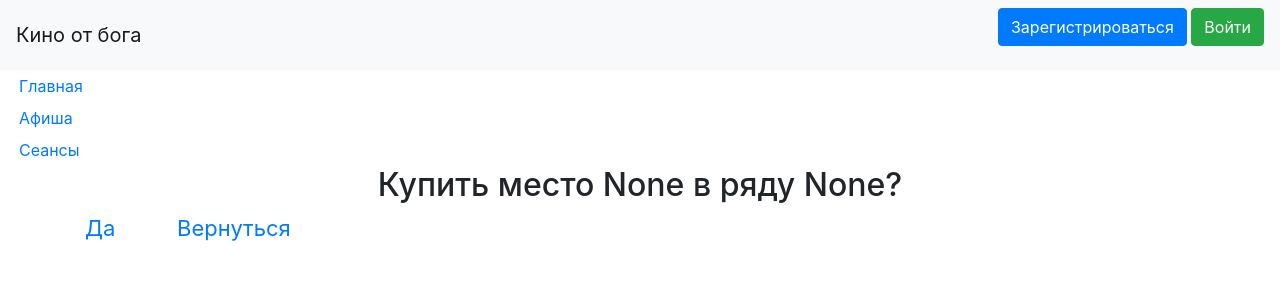
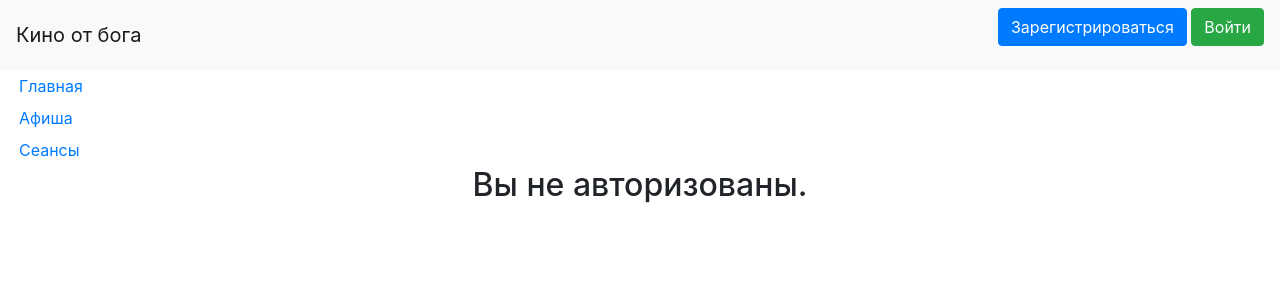
Before and after one commit to inkramink/cinema, a Flask app: page /reservation/buy in a window 1280 px wide. Shown: the top 300 px of the page. Run offline with Flask 2, Linux system fonts and the light colour scheme; some libraries are stand-ins or nearby versions.

Commit message:
Только авторизованные пользователи могут покупать

```diff
--- a/main.py
+++ b/main.py
@@ -98,7 +98,10 @@
     time = request.args.get('time')
     place = request.args.get('place')
     col = request.args.get('col')
-    return render_template('buy_seat.html', title=title, time=time, place=place, col=col)
+    logged = False
+    if current_user.is_authenticated:
+        logged = True
+    return render_template('buy_seat.html', title=title, time=time, place=place, col=col, logged=logged)
 
 
 @app.route('/reservation/bought')
--- a/templates/buy_seat.html
+++ b/templates/buy_seat.html
@@ -1,9 +1,13 @@
 {% extends "base.html" %}
 
 {% block content %}
-<h2>Купить место {{place}} в ряду {{col}}?</h2>
-<p style="font-size:22px;">
-    <a href="/reservation/bought?title={{title}}&time={{time}}&place={{place}}&col={{col}}">Да</a>
-    <a style="margin-left:5%;" href="/reservation?title={{title}}&time={{time}}">Вернуться</a>
-</p>
+{% if logged == true %}
+    <h2>Купить место {{place}} в ряду {{col}}?</h2>
+    <p style="font-size:22px;">
+        <a href="/reservation/bought?title={{title}}&time={{time}}&place={{place}}&col={{col}}">Да</a>
+        <a style="margin-left:5%;" href="/reservation?title={{title}}&time={{time}}">Вернуться</a>
+    </p>
+{% else %}
+    <h2>Вы не авторизованы.</h2>
+{% endif %}
 {% endblock %}
```
